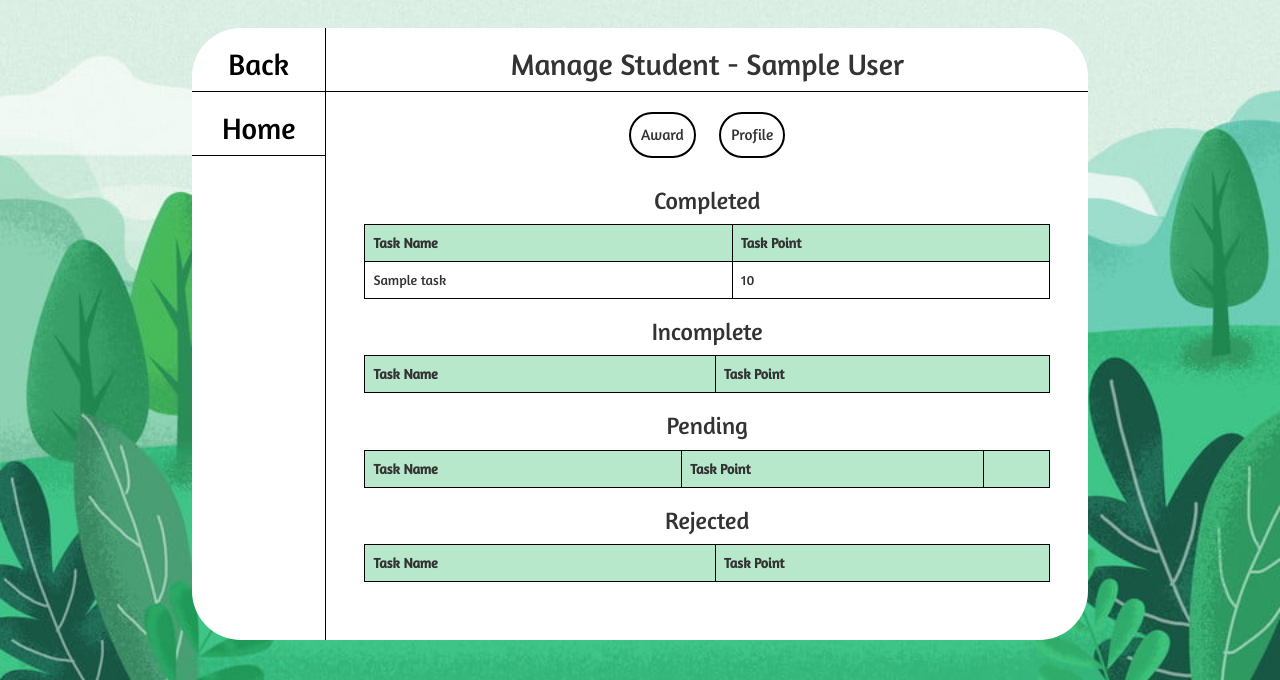
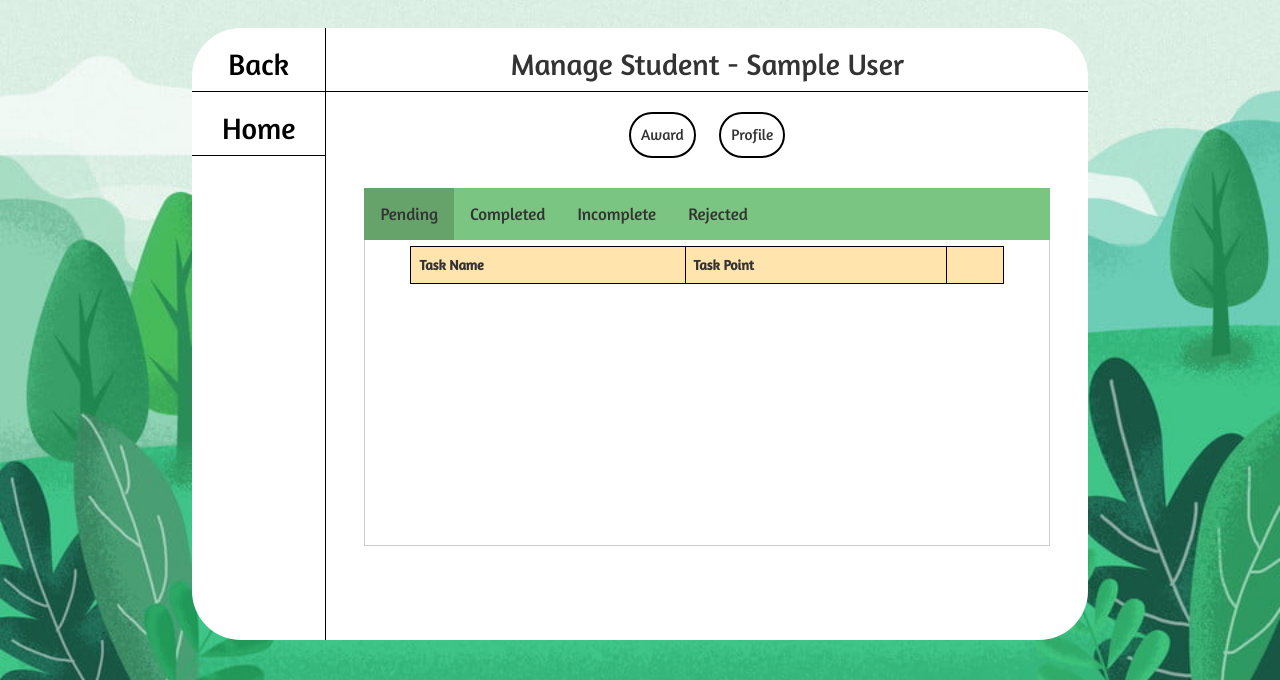
Before and after one commit to fwrhine/EcoAssist, a Flask app: page /student-task/1 in a window 1280 px wide. Shown: the part 120-800 px from the top of the page. Run offline with Flask 2, Linux system fonts and the light colour scheme; tables that the repository leaves empty hold one stand-in row (values such as "Sample post"); lists and menus that the app fills with data are empty; parts of the project's set-up code (start-up, migrations or seed data) failed here and were passed over; some libraries are stand-ins or nearby versions.

Commit message:
tab on manage student

```diff
--- a/services/web/project/__init__.py
+++ b/services/web/project/__init__.py
@@ -329,7 +329,7 @@ def student_task(id):
     print(student_class)
     task_list = Task.query.filter_by(class_id=student_class.class_id).all()
     completed_task = student.student_task_done.all()
-    uncompleted = []
+    incomplete = []
     completeds = []
     pending = {}
     pending_list = []
@@ -338,7 +338,7 @@ def student_task(id):
     for task in task_list:
         if len(completed_task) == 0:
             print("empty")
-            uncompleted.append(task)
+            incomplete.append(task)
         else:
             for completed in completed_task:
                 if task.task_id == completed.task_id and completed.task_status == "accepted":
@@ -353,14 +353,14 @@ def student_task(id):
                     rejected.append(task)
                     break
                 else:
-                    if task not in uncompleted:
-                        uncompleted.append(task)
+                    if task not in incomplete:
+                        incomplete.append(task)
 
-    for task in uncompleted[:]:
+    for task in incomplete[:]:
         if task in completeds or task in rejected or task in pending_list:
-            uncompleted.remove(task)
+            incomplete.remove(task)
 
-    return render_template('manage_student.html', uncompleted=uncompleted,
+    return render_template('manage_student.html', incomplete=incomplete,
                            completed=completeds, pending=pending, rejected=rejected, user=user, student=student)
 
 
--- a/services/web/project/static/css/main.css
+++ b/services/web/project/static/css/main.css
@@ -416,13 +416,30 @@ td, th {
 }
 
 th {
-  background: #b7e8cb;
+  background: #FFE4AD;
 }
 
+/* td {
+  background: #fcfcfc;
+} */
+
 tr:nth-child(even) {
-  /* background-color: #dddddd; */
   background: transparent;
 }
+
+/* Round corners of table */
+/* th:first-of-type {
+  border-top-left-radius: 10px;
+}
+th:last-of-type {
+  border-top-right-radius: 10px;
+}
+tr:last-of-type td:first-of-type {
+  border-bottom-left-radius: 10px;
+}
+tr:last-of-type td:last-of-type {
+  border-bottom-right-radius: 10px;
+} */
 
 /*adding row numbers through css*/
 .css-serial {
@@ -436,3 +453,46 @@ tr:nth-child(even) {
   content: counter(serial-number);
   /* Display the counter */
 }
+
+/* ---------------------------- TABS ----------------------------*/
+/* Style the tab */
+.tab {
+  overflow: hidden;
+  background-color: #7AC581;
+  width: 90%;
+  margin: 0 auto;
+}
+
+/* Style the buttons inside the tab */
+.tab button {
+  background-color: inherit;
+  float: left;
+  border: none;
+  outline: none;
+  cursor: pointer;
+  padding: 14px 16px;
+  transition: 0.3s;
+  font-size: 17px;
+}
+
+/* Change background color of buttons on hover */
+.tab button:hover {
+  background-color: #81d489;
+}
+
+/* Create an active/current tablink class */
+.tab button.active {
+  background-color: #65a36b;
+}
+
+/* Style the tab content */
+.tabcontent {
+  display: none;
+  padding: 6px 12px;
+  border: 1px solid #ccc;
+  border-top: none;
+  width: 90%;
+  height: 50%;
+  margin: 0 auto;
+  /* background-color: #185744; */
+}
--- a/services/web/project/templates/manage_student.html
+++ b/services/web/project/templates/manage_student.html
@@ -16,53 +16,15 @@
       <button class="btn-border" onclick="location.href='{{ url_for('give_award_directly', id=student.student_id) }}'" type="button">Award</button>
       <button class="btn-border" onclick="location.href='{{ url_for('student_profile', id=user.id) }}'" type="button">Profile</button>
     </div>
-    <!-- <div class="tab">
+    <br>
+    <div class="tab">
       <button class="tablinks" onclick="openList(event, 'Pending')" id="defaultOpen">Pending</button>
       <button class="tablinks" onclick="openList(event, 'Completed')">Completed</button>
       <button class="tablinks" onclick="openList(event, 'Incomplete')">Incomplete</button>
+      <button class="tablinks" onclick="openList(event, 'Rejected')">Rejected</button>
     </div>
 
-    <div id="London" class="tabcontent">
-      <h3>London</h3>
-      <p>London is the capital city of England.</p>
-    </div>
-
-    <div id="Paris" class="tabcontent">
-      <h3>Paris</h3>
-      <p>Paris is the capital of France.</p>
-    </div>
-
-    <div id="Tokyo" class="tabcontent">
-      <h3>Tokyo</h3>
-      <p>Tokyo is the capital of Japan.</p>
-    </div> -->
-    <h3>Completed</h3>
-    <table>
-      <tr>
-        <th>Task Name</th>
-        <th>Task Point</th>
-      </tr>
-      {% for task in completed %}
-      <tr>
-        <td>{{task.task_name}}</td>
-        <td>{{task.points}}</td>
-      </tr>
-      {% endfor %}
-    </table>
-    <h3>Incomplete</h3>
-    <table>
-      <tr>
-        <th>Task Name</th>
-        <th>Task Point</th>
-      </tr>
-      {% for task in uncompleted %}
-      <tr>
-        <td>{{task.task_name}}</td>
-        <td>{{task.points}}</td>
-      </tr>
-      {% endfor %}
-    </table>
-    <h3>Pending</h3>
+    <div id="Pending" class="tabcontent">
       <table>
         <tr>
           <th>Task Name</th>
@@ -80,7 +42,39 @@
         </tr>
         {% endfor %}
       </table>
-    <h3>Rejected</h3>
+    </div>
+
+    <div id="Completed" class="tabcontent">
+      <table>
+        <tr>
+          <th>Task Name</th>
+          <th>Task Point</th>
+        </tr>
+        {% for task in completed %}
+        <tr>
+          <td>{{task.task_name}}</td>
+          <td>{{task.points}}</td>
+        </tr>
+        {% endfor %}
+      </table>
+    </div>
+
+    <div id="Incomplete" class="tabcontent">
+      <table>
+        <tr>
+          <th>Task Name</th>
+          <th>Task Point</th>
+        </tr>
+        {% for task in incomplete %}
+        <tr>
+          <td>{{task.task_name}}</td>
+          <td>{{task.points}}</td>
+        </tr>
+        {% endfor %}
+      </table>
+    </div>
+
+    <div id="Rejected" class="tabcontent">
       <table>
         <tr>
           <th>Task Name</th>
@@ -93,6 +87,7 @@
         </tr>
         {% endfor %}
       </table>
+    </div>
     <br>
   </div>
 </div>
@@ -130,6 +125,23 @@
       });
     });
   });
+
+  function openList(evt, status) {
+    var i, tabcontent, tablinks;
+    tabcontent = document.getElementsByClassName("tabcontent");
+    for (i = 0; i < tabcontent.length; i++) {
+      tabcontent[i].style.display = "none";
+    }
+    tablinks = document.getElementsByClassName("tablinks");
+    for (i = 0; i < tablinks.length; i++) {
+      tablinks[i].className = tablinks[i].className.replace(" active", "");
+    }
+    document.getElementById(status).style.display = "block";
+    evt.currentTarget.className += " active";
+  }
+
+  // Get the element with id="defaultOpen" and click on it
+  document.getElementById("defaultOpen").click();
 </script>
 {% endblock %}
 {% endblock %}
```
Lines whose indentation alone changed are shown as unchanged.
